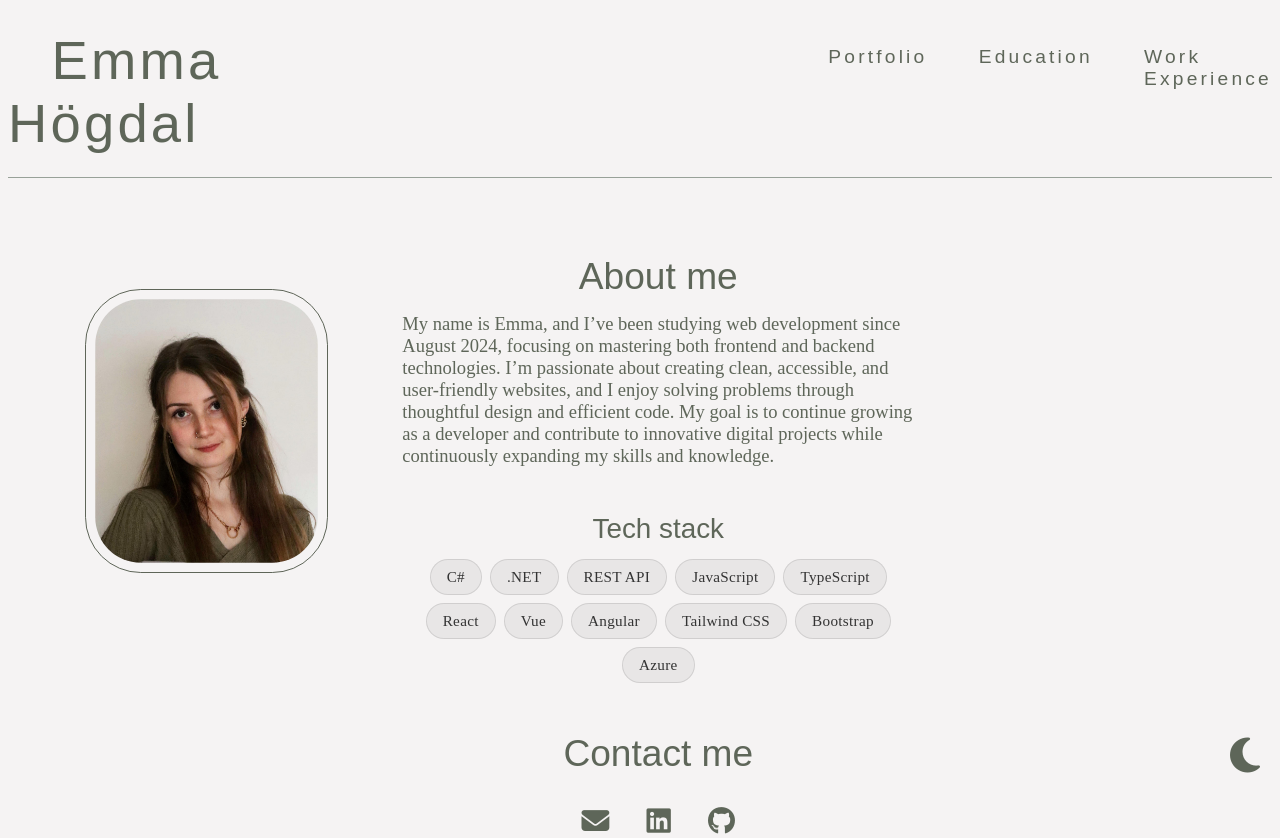
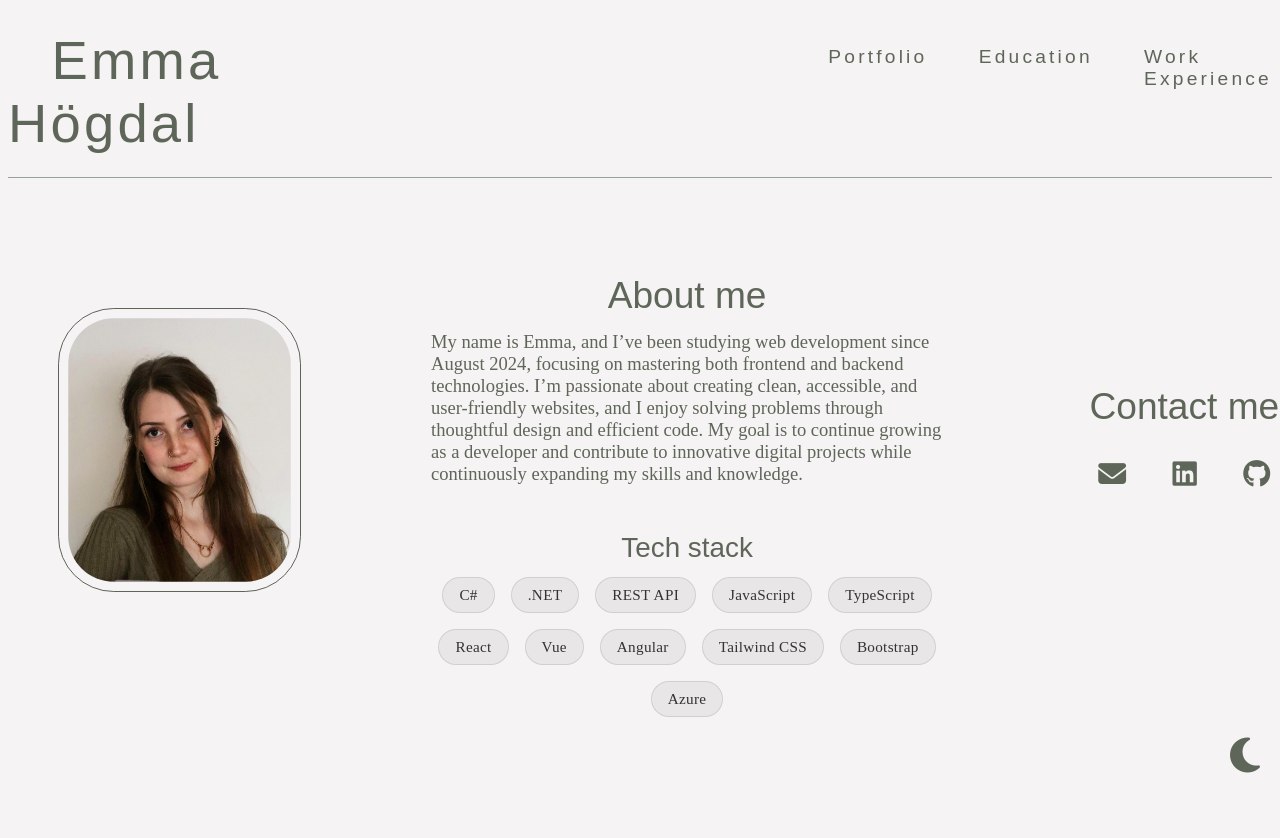
Before and after one commit to Dilemma98/emmahogdal, a React (Vite) app in the folder Frontend/: page / in a window 1280 px wide. After the commit the page ends 800 px from the top, so only its background shows below. Built offline with nearby package versions, Linux system fonts and the light colour scheme; a web font is replaced by a local one.

Commit message:
moved contactMe

```diff
--- a/Frontend/src/components/contact.tsx
+++ b/Frontend/src/components/contact.tsx
@@ -1,7 +1,8 @@
 import "../stylesheets/mainpart.css";
+
 const ContactMe = () => {
     return (
-        <div id="contactMe">
+        <div className="contactMe">
             <h2>Contact me</h2>
             <div className="links">
                 <a href="mailto:emmaah98@outlook.com" target="_blank"><i className="fa-solid fa-envelope"></i></a>
--- a/Frontend/src/components/mainpart.tsx
+++ b/Frontend/src/components/mainpart.tsx
@@ -11,8 +11,8 @@ const MainPart = () => {
            <div className="text">
             <AboutMe />
             <TechStack />
-            <ContactMe />
            </div>
+           <ContactMe />
         </div>
     );
 }
--- a/Frontend/src/stylesheets/mainpart.css
+++ b/Frontend/src/stylesheets/mainpart.css
@@ -1,11 +1,11 @@
 .mainPart{
     justify-content: center;
-    width: 100vw;
+    width: 90vw;
     height: 55vh;
     display: flex;
-    margin-top: 2.5em;
-    margin-left: -8em;
-    gap: 4em;
+    margin-top: 3.5em;
+    margin-left: 5em;
+    gap: 7em;
     font-size: 1.16em;
 }
 
@@ -23,7 +23,7 @@ margin-bottom: 1em;
   display: flex;
   flex-wrap: wrap;
   justify-content: center;
-  gap: 0.5rem;
+  gap: 1rem;
   margin-top: 1rem;
 }
 
@@ -65,13 +65,17 @@ margin-bottom: 1em;
     font-size: 1.5em;
 }
 
+.contactMe {
+  margin-top: 6em;
+}
+
 .mainPart:hover{
     cursor: default;
 }
 
 .links{
     display: flex;
-    gap: 2em;
+    gap: 2.5em;
     justify-content: center;
 }
 
```
